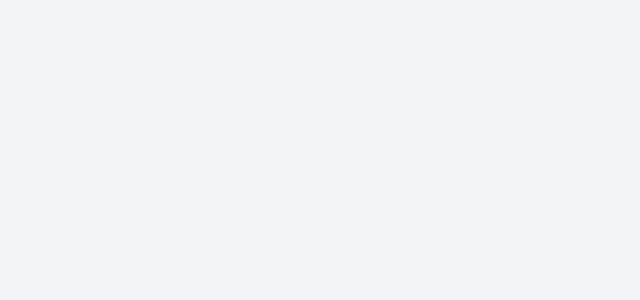
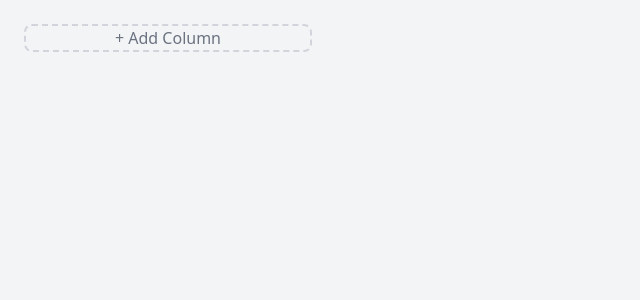
Before and after one commit to yanorenzo624/kanban-board, a React (Vite) app: page / in a window 1280 px wide. Shown: the top 300 px of the page, without its empty margins (0-640 px from the left). Built offline with nearby package versions, Linux system fonts and the light colour scheme.

Commit message:
created simple board UI.

```diff
--- a/src/app/App.tsx
+++ b/src/app/App.tsx
@@ -1,11 +1,9 @@
-import { Providers } from "./providers";
+import { BoardPage } from "@/pages/BoardPage";
 
 export default function App() {
   return (
-    <Providers>
-      <main className="min-h-screen bg-gray-100 text-gray-900">
-        {/* UI will live here */}
-      </main>
-    </Providers>
+    <main className="min-h-screen bg-gray-100 text-gray-900">
+      <BoardPage />
+    </main>
   );
 }
--- /dev/null
+++ b/src/components/board/Board.tsx
@@ -0,0 +1,22 @@
+import { useBoardStore } from "@/features/board/board.store";
+import { Column } from "@/components/column/Column";
+
+export function Board() {
+  const columnOrder = useBoardStore((s) => s.columnOrder);
+  const addColumn = useBoardStore((s) => s.addColumn);
+
+  return (
+    <div className="flex gap-4">
+      {columnOrder.map((columnId) => (
+        <Column key={columnId} columnId={columnId} />
+      ))}
+
+      <button
+        onClick={() => addColumn("New Column")}
+        className="w-72 shrink-0 rounded-lg border-2 border-dashed border-gray-300 text-gray-500 hover:border-gray-400"
+      >
+        + Add Column
+      </button>
+    </div>
+  );
+}
--- /dev/null
+++ b/src/components/card/Card.tsx
@@ -0,0 +1,13 @@
+import type { Card as CardType } from "@/features/board/board.types";
+
+interface CardProps {
+  card: CardType;
+}
+
+export function Card({ card }: CardProps) {
+  return (
+    <div className="rounded-md border border-gray-200 bg-gray-50 p-3 text-sm shadow-sm">
+      {card.title}
+    </div>
+  );
+}
--- /dev/null
+++ b/src/components/column/Column.tsx
@@ -0,0 +1,31 @@
+import { useBoardStore } from "@/features/board/board.store";
+import { Card } from "@/components/card/Card";
+
+interface ColumnProps {
+  columnId: string;
+}
+
+export function Column({ columnId }: ColumnProps) {
+  const column = useBoardStore((s) => s.columns[columnId]);
+  const cardsMap = useBoardStore((s) => s.cards);
+
+  if (!column) return null;
+
+  const cards = column.cardIds
+    .map((id) => cardsMap[id])
+    .filter(Boolean);
+
+  return (
+    <div className="w-72 shrink-0 rounded-lg bg-white p-4 shadow">
+      <h2 className="mb-4 font-semibold text-gray-800">
+        {column.title}
+      </h2>
+
+      <div className="space-y-2">
+        {cards.map((card) => (
+          <Card key={card.id} card={card} />
+        ))}
+      </div>
+    </div>
+  );
+}
--- /dev/null
+++ b/src/pages/BoardPage.tsx
@@ -0,0 +1,9 @@
+import { Board } from "@/components/board/Board";
+
+export function BoardPage() {
+  return (
+    <div className="h-full overflow-x-auto p-6">
+      <Board />
+    </div>
+  );
+}
```
